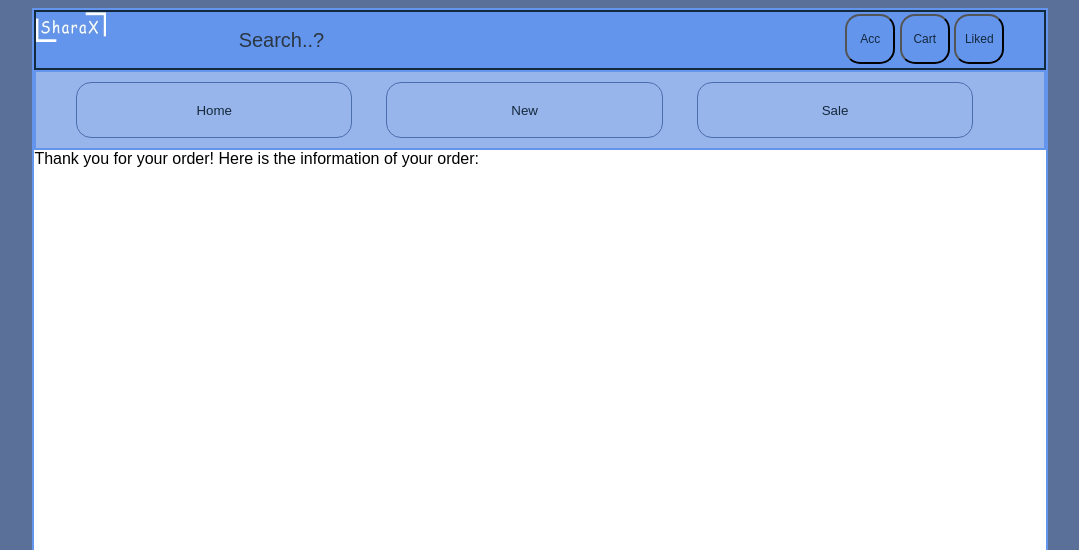
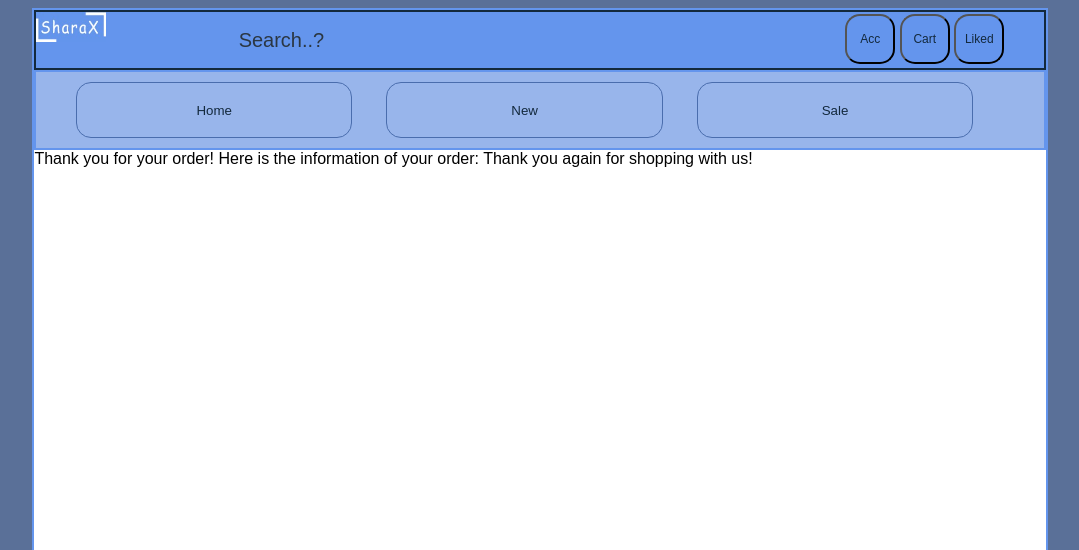
Before and after one commit to GLU-CSD/weekopdrachten-webshop-dynamisch-MoonyDewDrops, a PHP site: page /purchaseInfo.php in a window 1280 px wide. Shown: the top 550 px of the page, without its empty margins (102-1181 px from the left). Run offline with PHP 8.4, Linux system fonts and the light colour scheme.

Commit message:
Final Update
Did all of the stuff that i was supposed to. Website is now live, and is validated by w3c schools thing. Checked my points n my grade should be good. Yipee :D

```diff
--- a/purchaseInfo.php
+++ b/purchaseInfo.php
@@ -32,6 +32,9 @@
     <div class="info">
       Thank you for your order! Here is the information of your order:
 
+
+      Thank you again for shopping with us!
+
     </div>
 
     <?php
```
